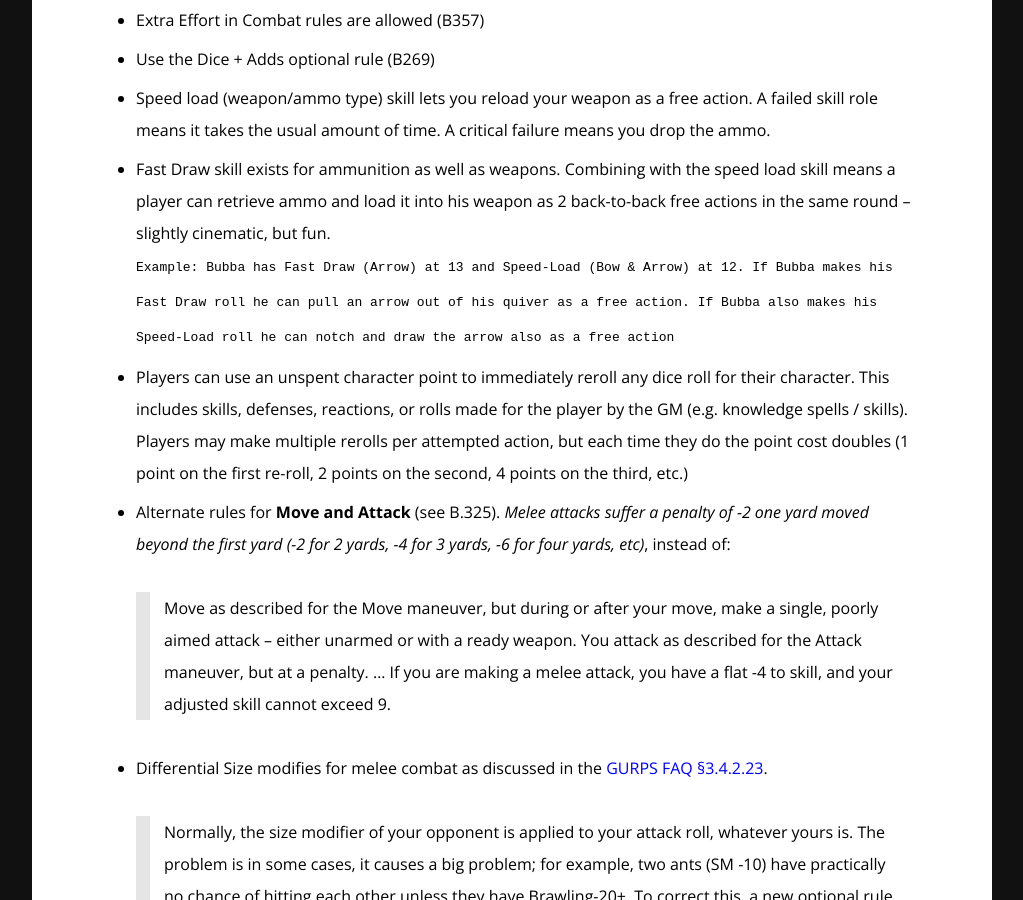
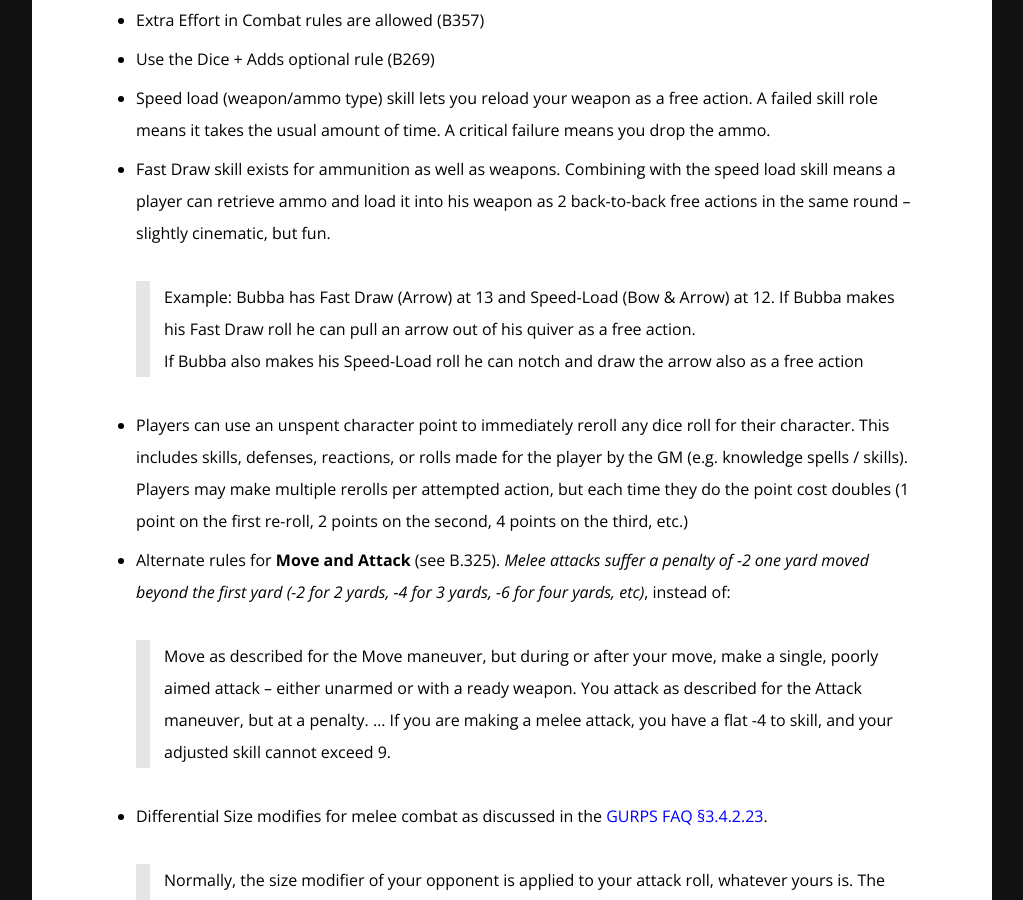
Before and after one commit to rickosborne/blackwater, a Jekyll site: the page built from _guide/550-rulebooks-and-house-rules.md, in a window 1280 px wide and 900 px high, scrolled down 1342 px. Shown: the whole window, without its empty margins (128-1151 px from the left). Built offline with Jekyll 4.4.1, drawn with Linux system fonts in a browser that asks for light colours; some of the changed text lies outside the part shown.

```diff
--- a/_guide/550-rulebooks-and-house-rules.md
+++ b/_guide/550-rulebooks-and-house-rules.md
@@ -35,7 +35,8 @@ In general, the following GURPS sourcebooks are recommended:
   A critical failure means you drop the ammo.
 * Fast Draw skill exists for ammunition as well as weapons.
   Combining with the speed load skill means a player can retrieve ammo and load it into his weapon as 2 back-to-back free actions in the same round – slightly cinematic, but fun.
-`Example: Bubba has Fast Draw (Arrow) at 13 and Speed-Load (Bow & Arrow) at 12.  If Bubba makes his Fast Draw roll he can pull an arrow out of his quiver as a free action.  If Bubba also makes his Speed-Load roll he can notch and draw the arrow also as a free action`
+>Example: Bubba has Fast Draw (Arrow) at 13 and Speed-Load (Bow & Arrow) at 12.  If Bubba makes his Fast Draw roll he can pull an arrow out of his quiver as a free action.
+>If Bubba also makes his Speed-Load roll he can notch and draw the arrow also as a free action
 * Players can use an unspent character point to immediately reroll any dice roll for their character.
   This includes skills, defenses, reactions, or rolls made for the player by the GM (e.g. knowledge spells / skills).
   Players may make multiple rerolls per attempted action, but each time they do the point cost doubles (1 point on the first re-roll, 2 points on the second, 4 points on the third, etc.)
```
Also changed, not shown: other parts of _guide/550-rulebooks-and-house-rules.md (+1 -0 lines).
